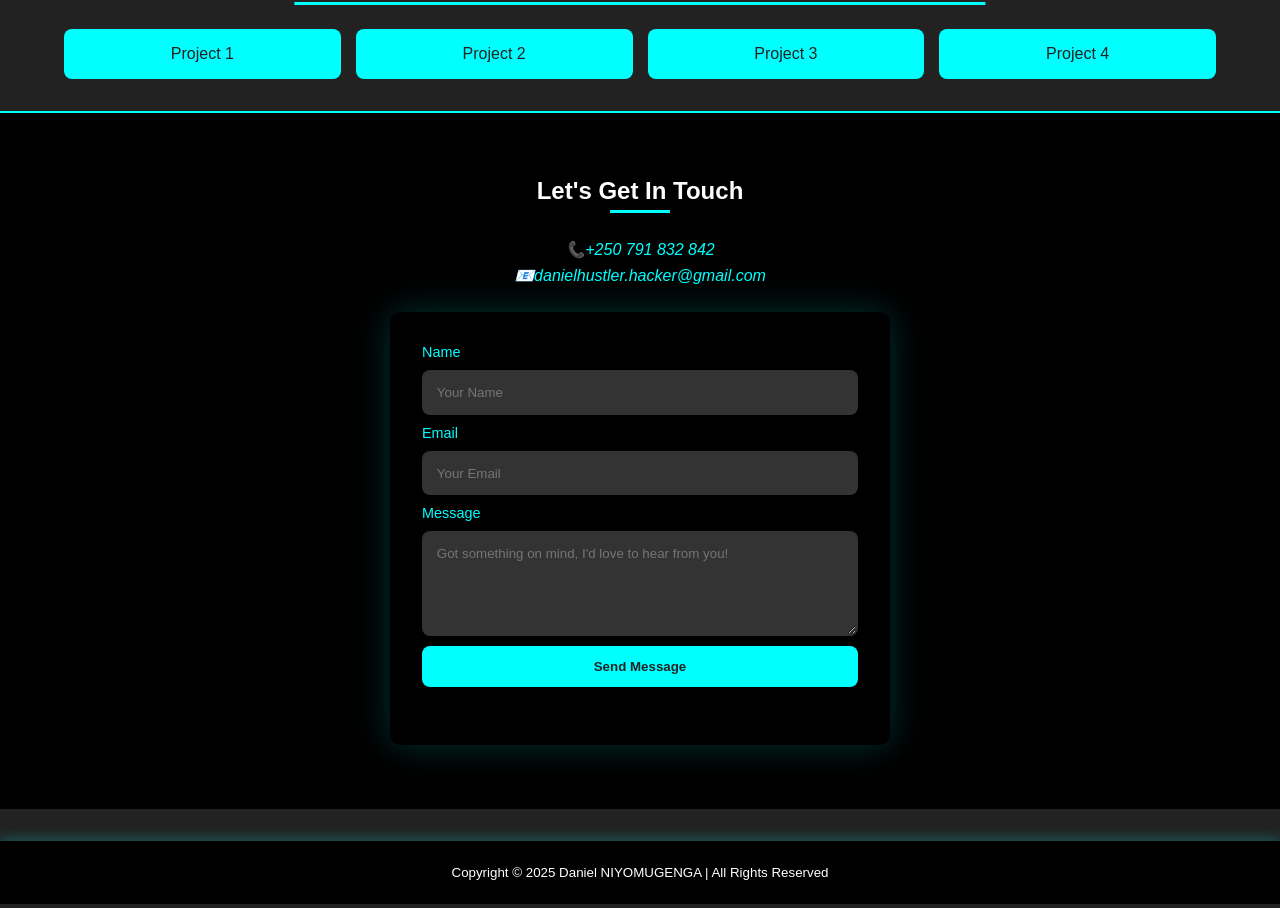
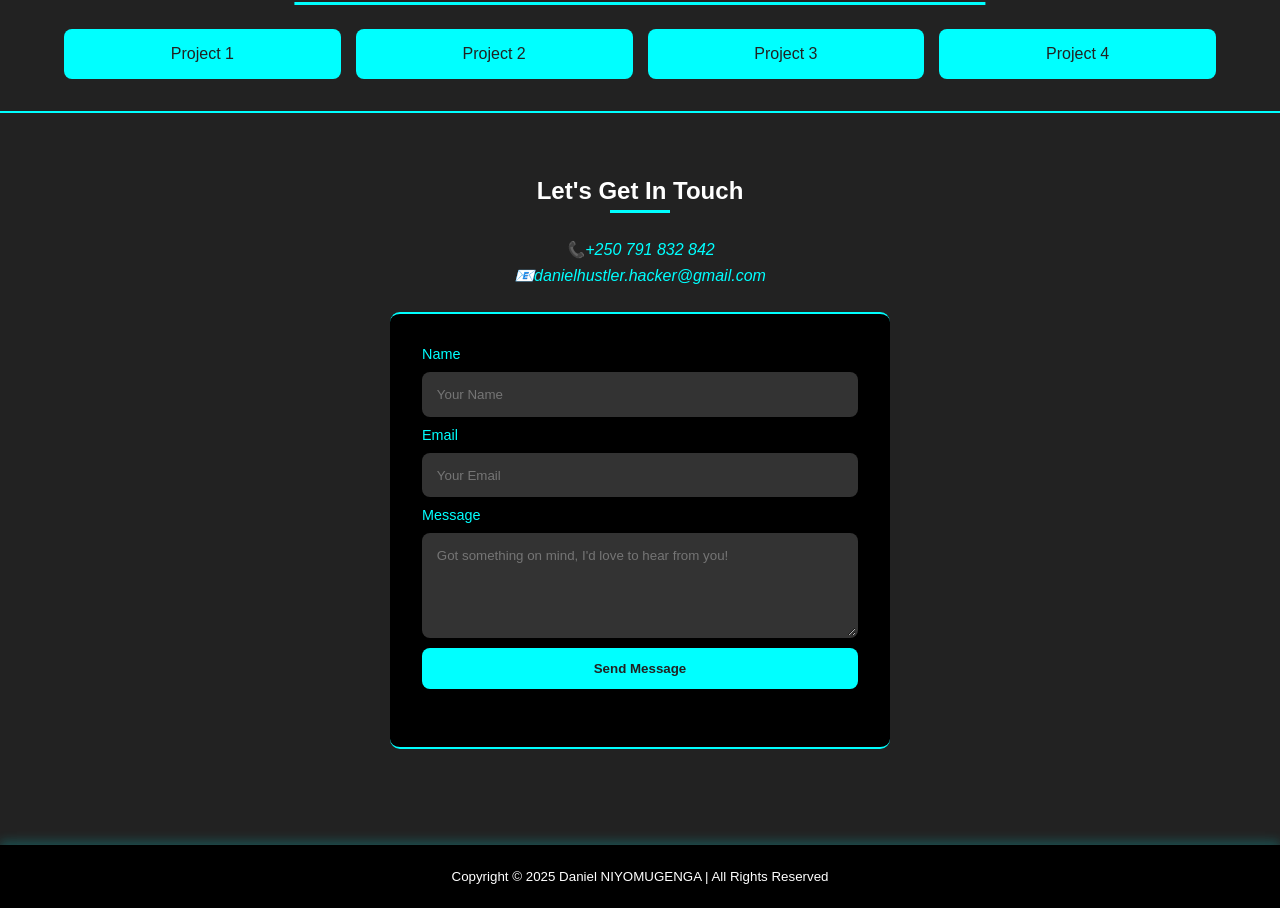
Before and after one commit to danielstriver/daniel.site, a plain HTML site: page index.html in a window 1280 px wide. Shown: the part 957-1865 px from the top of the page. Drawn offline with Linux system fonts and the light colour scheme.

Commit message:
Added the borders on the form for better aesthetics!

```diff
--- a/style.css
+++ b/style.css
@@ -175,7 +175,6 @@ nav a:hover {
 /* Contact Section */
 .contact {
     padding: 4rem 2rem;
-    background: var(--bg-dark);
     border-top: 2px solid var(--primary);
     text-align: center;
 }
@@ -215,7 +214,9 @@ nav a:hover {
     background: var(--bg-dark);
     padding: 2rem;
     border-radius: 10px;
-    box-shadow: 0 0 35px rgba(0, 255, 255, 0.2);
+    /* box-shadow: 0 0 35px rgba(0, 255, 255, 0.2); */
+    border-top: 2px solid var(--primary);
+    border-bottom: 2px solid var(--primary);
     max-width: 500px;
     margin: 0 auto;
     /* The above line centers the form */
```
